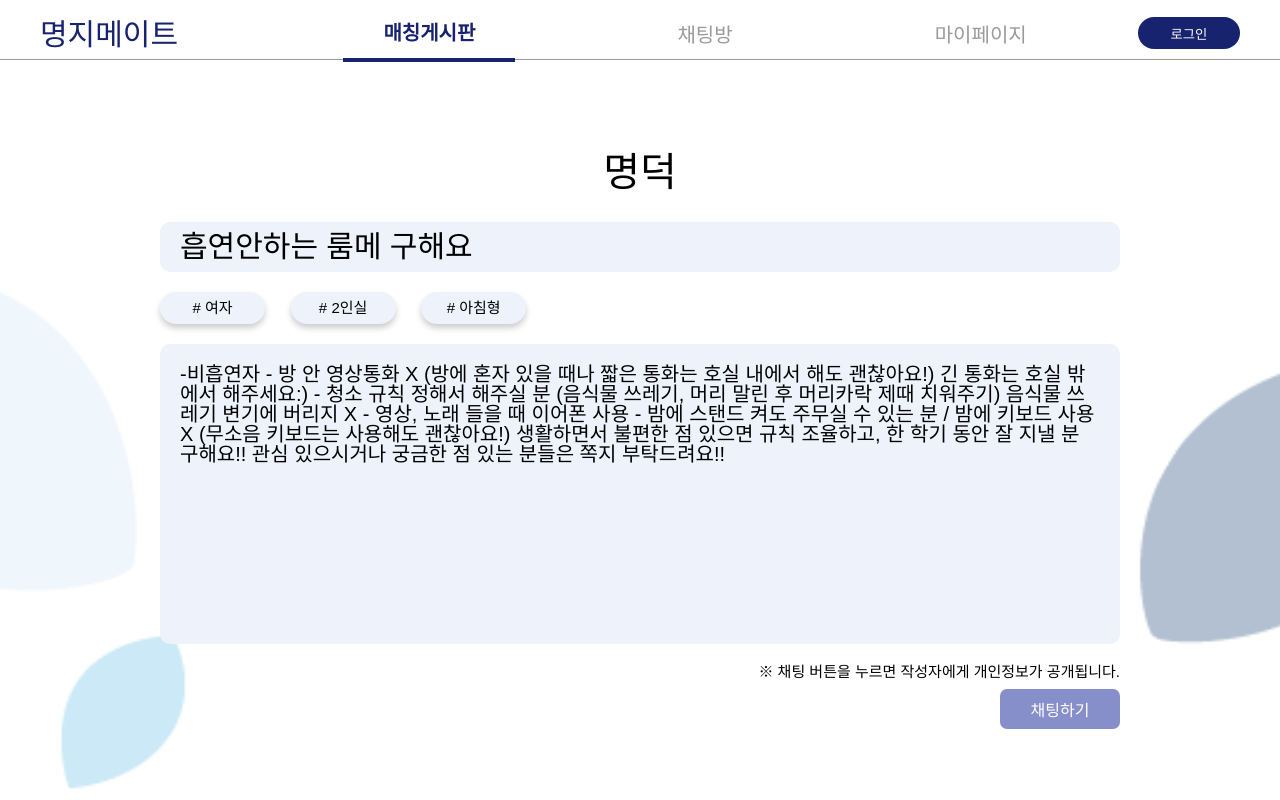
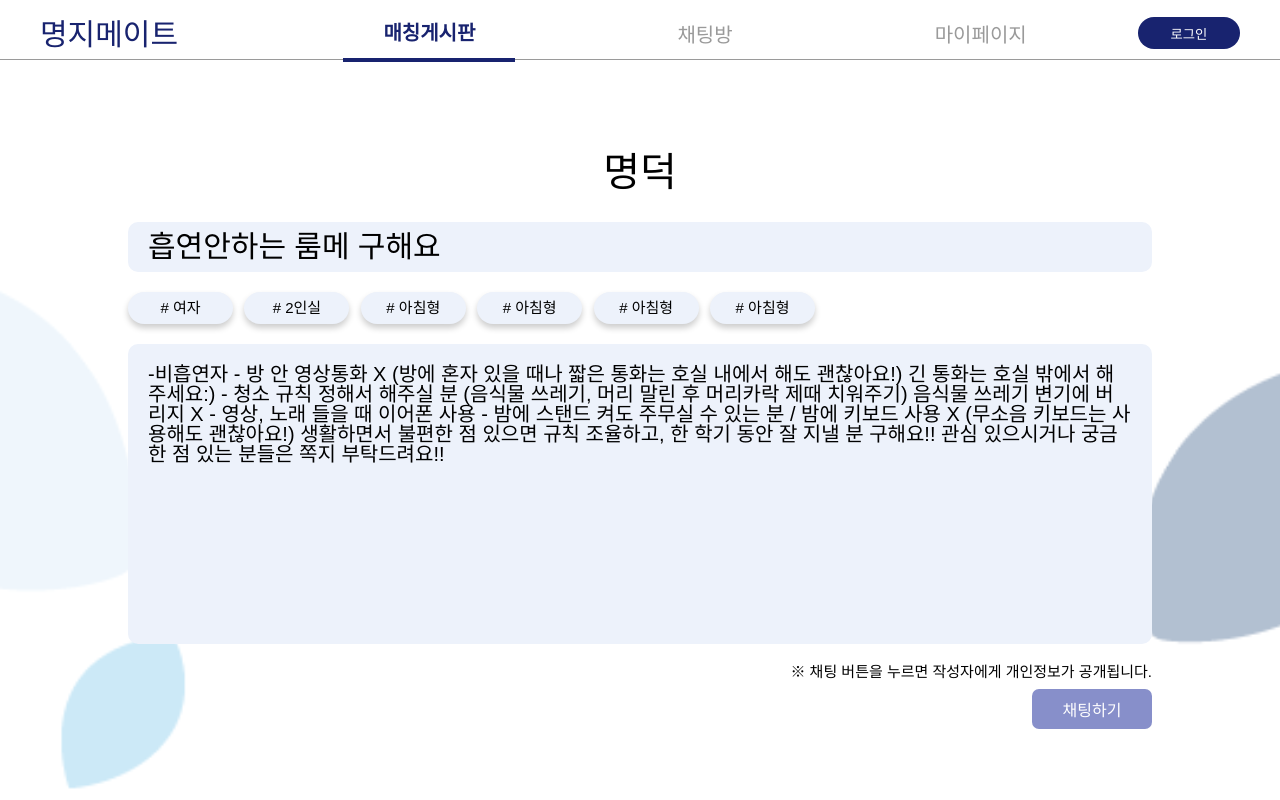
Before and after one commit to jogpfls/myongji_roomMate, a React (Create React App) app: page /room in a window 1280 px wide. Shown: the top 800 px of the page. Built offline with nearby package versions, Linux system fonts and the light colour scheme; no server answers; a web font is replaced by a local one.

Commit message:
fix: 카테고리 스타일 수정

```diff
--- a/src/components/Category.js
+++ b/src/components/Category.js
@@ -24,7 +24,9 @@ const Category = ({ children, onClick, bgc, disabled }) => {
 };
 
 const CaBox = styled.div`
-  width: 105px;
+  max-width: 105px;
+  width: 10vw;
+  min-width: 95px;
   height: 32px;
   border-radius: 20px;
   background-color: ${(props) =>
--- a/src/pages/RoomPage.js
+++ b/src/pages/RoomPage.js
@@ -13,6 +13,9 @@ const RoomPage = () => {
       <TagBox>
         <Category disabled>여자</Category>
         <Category disabled>2인실</Category>
+        <Category disabled>아침형</Category>
+        <Category disabled>아침형</Category>
+        <Category disabled>아침형</Category>
         <Category disabled>아침형</Category>
       </TagBox>
       <Content>
@@ -35,7 +38,7 @@ const RoomPage = () => {
   );
 };
 const Container = styled.div`
-  width: 75%;
+  width: 80%;
   margin: auto;
   height: 95vh;
   display: flex;
@@ -57,9 +60,10 @@ const Title = styled.div`
   ${(props) => props.theme.fonts.text5}
 `;
 const TagBox = styled.div`
-  display: flex;
-  gap: 2vw;
-  flex-direction: initial;
+  display: grid;
+  grid-template-columns: repeat(auto-fill, minmax(90px, 1fr));
+  gap: 1.85vw;
+  width: 100%;
 `;
 const Content = styled.div`
   width: 100%;
--- a/src/pages/WritePage.js
+++ b/src/pages/WritePage.js
@@ -69,7 +69,7 @@ const WrapperWrapper = styled.div`
 `;
 
 const AllWrapper = styled.div`
-  width: 75%;
+  width: 80%;
   height: 100vh;
   display: flex;
   align-items: center;
@@ -126,11 +126,10 @@ const CategoryBox = styled.div`
 `;
 
 const CategoryWrapper = styled.div`
-  display: flex;
+  display: grid;
+  grid-template-columns: repeat(auto-fill, minmax(90px, 1fr));
+  gap: 1.85vw;
   width: 100%;
-  gap: 1.85vw;
-  flex-wrap: wrap;
-  justify-content: start;
 `;
 
 const ContentsBox = styled.div`
```
